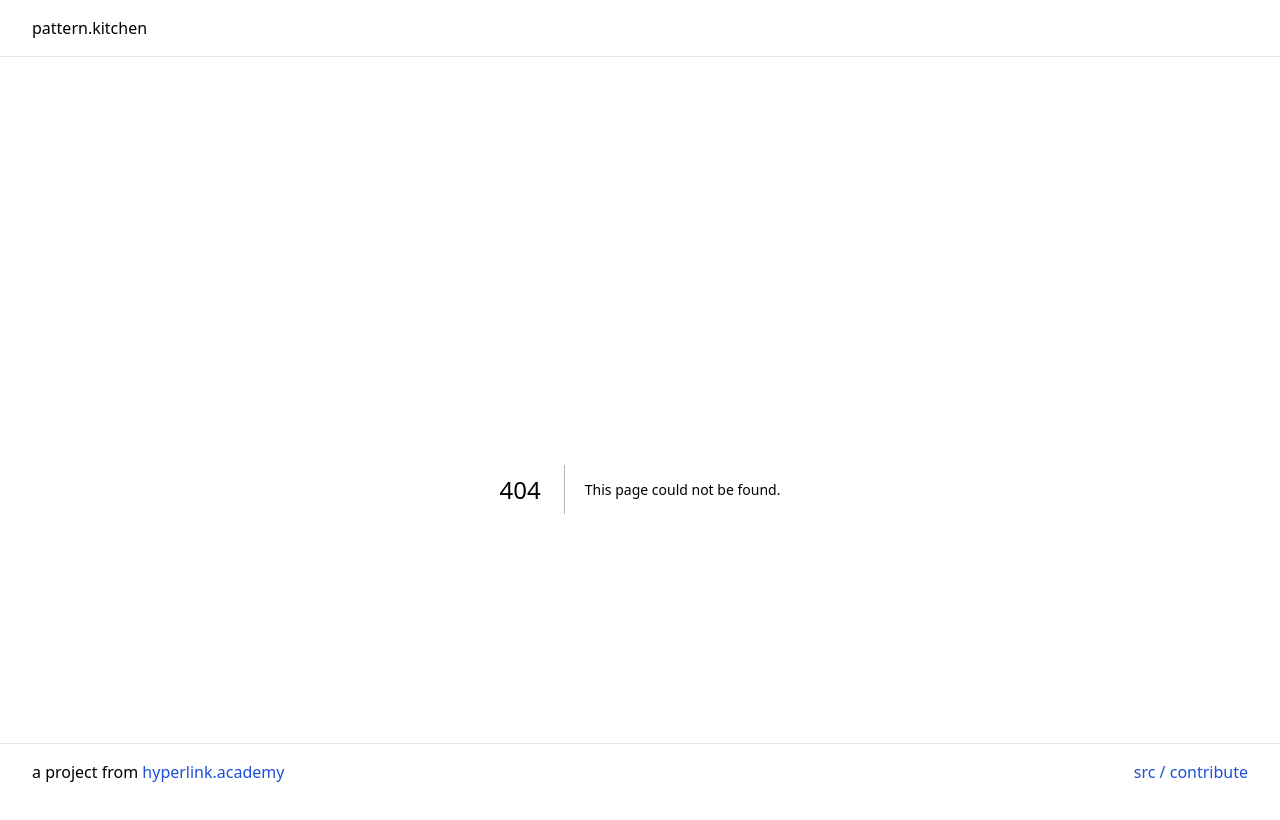
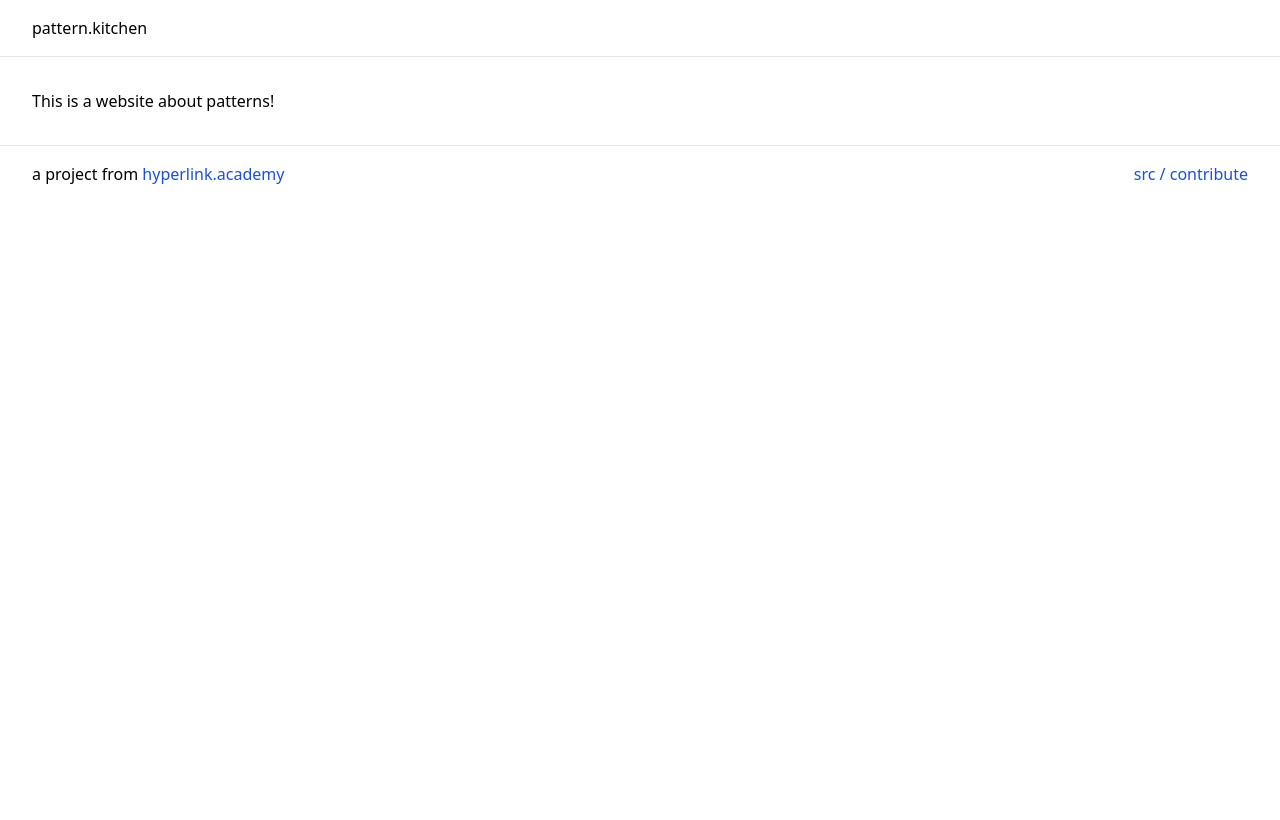
Before and after one commit to hyperlink-academy/pattern.kitchen, a Next.js app: page /about in a window 1280 px wide. Before the commit this address had no page. Shown: the top 820 px of the page. Built offline with nearby package versions, Linux system fonts and the light colour scheme.

Commit message:
empty about page

```diff
--- /dev/null
+++ b/pages/about.mdx
@@ -0,0 +1 @@
+This is a website about patterns!
```
